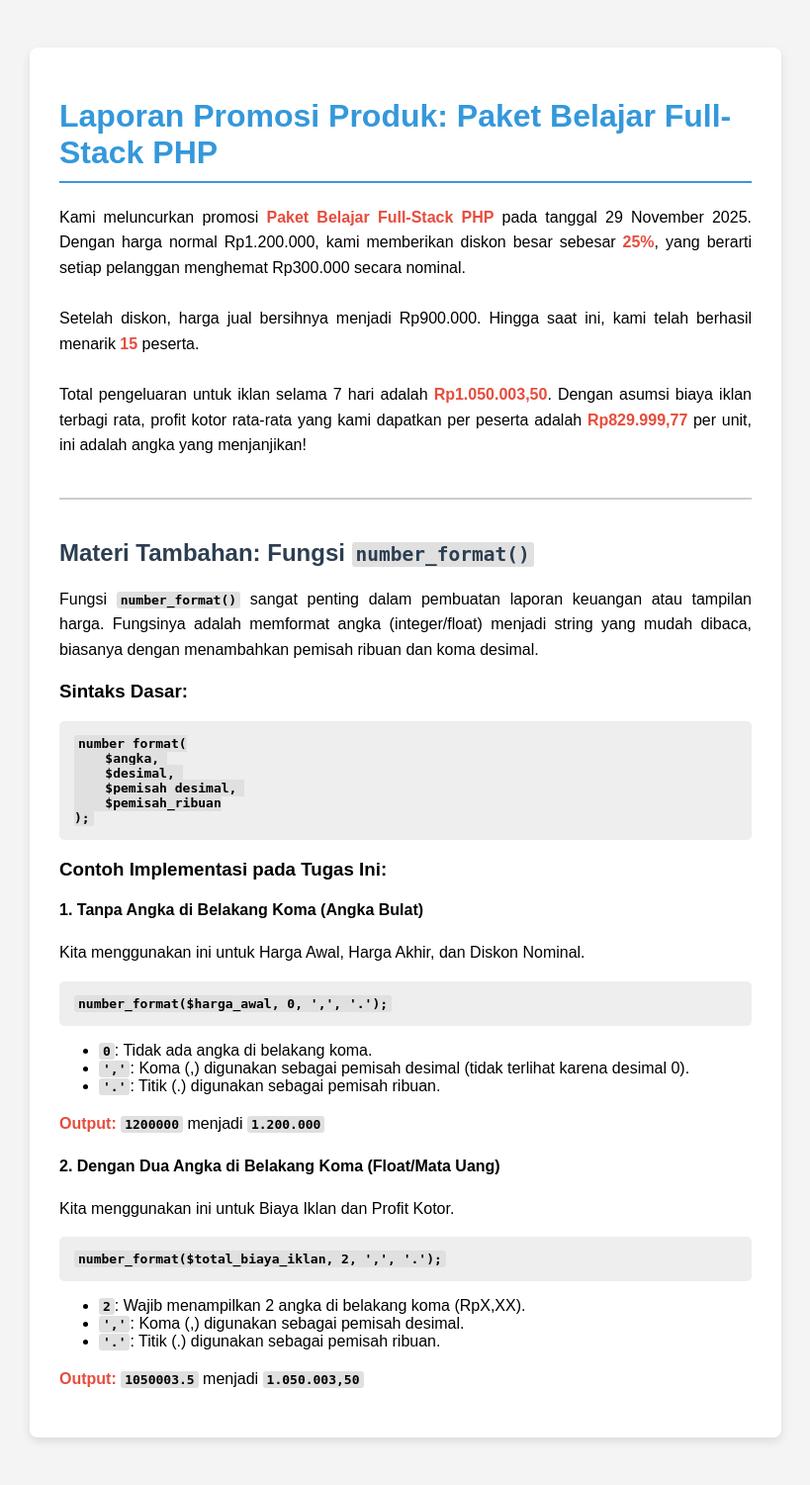
After one commit to IndraSB24/bimbel_hanif, a PHP site: page /task_1_answer.php in a window 1280 px wide. The commit adds this page. Shown: the whole page at 99% size, without its empty margins (230-1049 px from the left). Run offline with PHP 8.4, Linux system fonts and the light colour scheme.

Commit message:
php task_1_answer

```diff
--- /dev/null
+++ b/web/PHP/pengenalan_sintaks_dasar/task_1_answer.php
@@ -0,0 +1,136 @@
+<?php
+// ====================================================================
+// KUNCI JAWABAN: TUGAS PHP DASAR
+// ====================================================================
+
+// ====================================================================
+// BAGIAN 1: DEKLARASI VARIABEL (Sesuai Soal)
+// ====================================================================
+// 1. Variabel String
+$nama_produk = "Paket Belajar Full-Stack PHP";
+$tanggal_sekarang = "29 November 2025";
+
+// 2. Variabel Numeric (Integer & Float)
+$harga_awal = 1200000;
+$persen_diskon = 25; // Dalam persen
+$jumlah_peserta = 15;
+$biaya_iklan_harian = 150000.50; // Perhatikan penggunaan float
+$durasi_promosi_hari = 7;
+
+
+// ====================================================================
+// BAGIAN 2: IMPLEMENTASI OPERATOR & PERHITUNGAN (INTI JAWABAN)
+// ====================================================================
+
+// Diskon Nominal
+$diskon_nominal = ($harga_awal * $persen_diskon) / 100;
+
+// Harga Akhir
+$harga_akhir = $harga_awal - $diskon_nominal;
+
+// Total Biaya Iklan
+$total_biaya_iklan = $biaya_iklan_harian * $durasi_promosi_hari;
+
+// Profit Kotor Rata-rata per Peserta
+$biaya_iklan_per_peserta = $total_biaya_iklan / $jumlah_peserta;
+$profit_kotor_per_peserta = $harga_akhir - $biaya_iklan_per_peserta;
+
+
+// ====================================================================
+// BAGIAN 3: PRE-FORMATTING DATA UNTUK OUTPUT (PERBAIKAN SINTAKS)
+// Wajib memanggil fungsi seperti number_format() di luar Heredoc.
+// ====================================================================
+
+$h_awal_fmt = number_format($harga_awal, 0, ',', '.');
+$diskon_nom_fmt = number_format($diskon_nominal, 0, ',', '.');
+$h_akhir_fmt = number_format($harga_akhir, 0, ',', '.');
+$t_biaya_iklan_fmt = number_format($total_biaya_iklan, 2, ',', '.');
+$profit_kotor_fmt = number_format($profit_kotor_per_peserta, 2, ',', '.');
+
+
+// ====================================================================
+// BAGIAN 4: NARASI DINAMIS (MENGGUNAKAN VARIABEL FORMATTED)
+// ====================================================================
+
+// === KODE CSS SEDERHANA UNTUK TAMPILAN YANG RAPI MENGGUNAKAN HEREDOC ===
+echo <<<HTML
+<!DOCTYPE html>
+<html>
+<head>
+    <title>Hasil Analisis Promosi</title>
+    <style>
+        body { font-family: Arial, sans-serif; background-color: #f4f4f4; padding: 40px; }
+        .report-box { max-width: 700px; margin: 0 auto; background-color: white; padding: 30px; border-radius: 8px; box-shadow: 0 4px 10px rgba(0, 0, 0, 0.1); }
+        h1 { color: #3498db; border-bottom: 2px solid #3498db; padding-bottom: 10px; }
+        p { line-height: 1.6; text-align: justify; }
+        strong { color: #e74c3c; }
+        .materi { margin-top: 40px; border-top: 2px solid #ccc; padding-top: 20px; }
+        .materi h2 { color: #2c3e50; }
+        .materi pre { background-color: #eee; padding: 15px; border-radius: 5px; overflow-x: auto; font-family: monospace; }
+        .materi code { background-color: #e0e0e0; padding: 1px 4px; border-radius: 3px; font-weight: bold; }
+    </style>
+</head>
+<body>
+<div class='report-box'>
+
+    <h1>Laporan Promosi Produk: {$nama_produk}</h1>
+    <p>
+        <!-- Baris 1: Informasi Produk dan Diskon -->
+        Kami meluncurkan promosi <strong>{$nama_produk}</strong> pada tanggal {$tanggal_sekarang}.
+        Dengan harga normal Rp{$h_awal_fmt}, kami memberikan diskon besar sebesar <strong>{$persen_diskon}%</strong>,
+        yang berarti setiap pelanggan menghemat Rp{$diskon_nom_fmt} secara nominal.
+        <br><br>
+
+        <!-- Baris 2: Harga Akhir dan Statistik Peserta -->
+        Setelah diskon, harga jual bersihnya menjadi Rp{$h_akhir_fmt}.
+        Hingga saat ini, kami telah berhasil menarik <strong>{$jumlah_peserta}</strong> peserta.
+        <br><br>
+
+        <!-- Baris 3: Analisis Biaya Iklan dan Profit -->
+        Total pengeluaran untuk iklan selama {$durasi_promosi_hari} hari adalah <strong>Rp{$t_biaya_iklan_fmt}</strong>.
+        Dengan asumsi biaya iklan terbagi rata, profit kotor rata-rata yang kami dapatkan per peserta adalah <strong>Rp{$profit_kotor_fmt}</strong> per unit, ini adalah angka yang menjanjikan!
+    </p>
+
+
+    <!-- BAGIAN MATERI TAMBAHAN: NUMBER_FORMAT -->
+    <div class="materi">
+        <h2>Materi Tambahan: Fungsi <code>number_format()</code></h2>
+        <p>Fungsi <code>number_format()</code> sangat penting dalam pembuatan laporan keuangan atau tampilan harga. Fungsinya adalah memformat angka (integer/float) menjadi string yang mudah dibaca, biasanya dengan menambahkan pemisah ribuan dan koma desimal.</p>
+
+        <h3>Sintaks Dasar:</h3>
+        <pre><code>number_format(
+    \$angka,
+    \$desimal,
+    \$pemisah_desimal,
+    \$pemisah_ribuan
+);</code></pre>
+
+        <h3>Contoh Implementasi pada Tugas Ini:</h3>
+
+        <h4>1. Tanpa Angka di Belakang Koma (Angka Bulat)</h4>
+        <p>Kita menggunakan ini untuk Harga Awal, Harga Akhir, dan Diskon Nominal.</p>
+        <pre><code>number_format(\$harga_awal, 0, ',', '.');</code></pre>
+        <ul>
+            <li><code>0</code>: Tidak ada angka di belakang koma.</li>
+            <li><code>','</code>: Koma (,) digunakan sebagai pemisah desimal (tidak terlihat karena desimal 0).</li>
+            <li><code>'.'</code>: Titik (.) digunakan sebagai pemisah ribuan.</li>
+        </ul>
+        <p><strong>Output:</strong> <code>1200000</code> menjadi <code>1.200.000</code></p>
+
+        <h4>2. Dengan Dua Angka di Belakang Koma (Float/Mata Uang)</h4>
+        <p>Kita menggunakan ini untuk Biaya Iklan dan Profit Kotor.</p>
+        <pre><code>number_format(\$total_biaya_iklan, 2, ',', '.');</code></pre>
+        <ul>
+            <li><code>2</code>: Wajib menampilkan 2 angka di belakang koma (RpX,XX).</li>
+            <li><code>','</code>: Koma (,) digunakan sebagai pemisah desimal.</li>
+            <li><code>'.'</code>: Titik (.) digunakan sebagai pemisah ribuan.</li>
+        </ul>
+        <p><strong>Output:</strong> <code>1050003.5</code> menjadi <code>1.050.003,50</code></p>
+    </div>
+
+</div>
+</body>
+</html>
+HTML;
+
+?>
```
Also changed, not shown: web/PHP/pengenalan_sintaks_dasar/task_1.php (+19 -0 lines).
